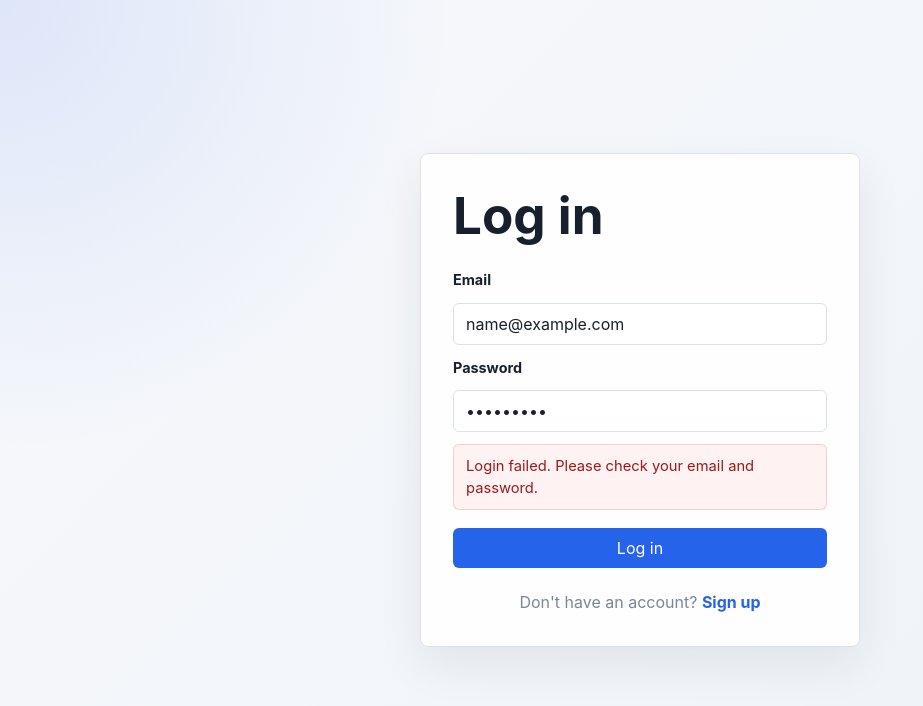
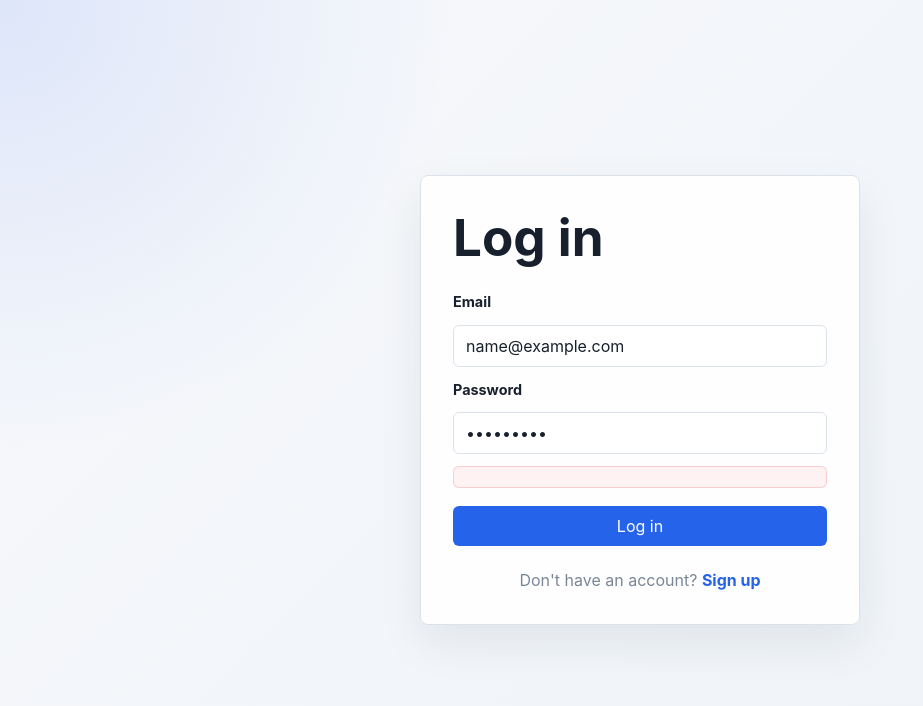
Before and after one commit to benoh5186/caption-ai-frontend, a React (Vite) app in the folder caption-ai/: page / in a window 1280 px wide. Both pictures are taken after typing "name@example.com", "Sample123" into the empty fields and a click on the button "Log in". Shown: the top 706 px of the page, without its empty margins (0-923 px from the left). Built offline with nearby package versions, Linux system fonts and the light colour scheme; no server answers.

Commit message:
set more precise error message for login page

```diff
--- a/caption-ai/src/components/upload.jsx
+++ b/caption-ai/src/components/upload.jsx
@@ -6,7 +6,7 @@ import {fetchSessionVideo} from "../services/fetch-session-video"
 export function Upload({sessionId, onUploadComplete, onError, job, onSetJob, onClearJob}) {
     const[videoUploading, setVideoUploading] = useState(false);
     const [videoUrl, setVideoUrl] = useState(null);
-    const[uploadFailed, setUploadFailed] = useState(false);
+    const[uploadFailed, setUploadFailed] = useState(null);
     const [isDragging, setDragging] = useState(false);
 
     useEffect(() => {
@@ -68,7 +68,6 @@ export function Upload({sessionId, onUploadComplete, onError, job, onSetJob, onC
         try {
             const uploadJobId = await uploadVideo(sessionId, videoFile)
             onSetJob(uploadJobId)
-            const vidBlob = await
             setVideoUrl({videoUrl: URL.createObjectURL(videoFile)})
         }
         catch {
--- a/caption-ai/src/pages/login.jsx
+++ b/caption-ai/src/pages/login.jsx
@@ -7,7 +7,7 @@ export default function Login({ onLoginSuccess, onSignUpClick }) {
     const [email, setEmail] = useState("")
     const [password, setPassword] = useState("")
     const [isSubmitting, setIsSubmitting] = useState(false)
-    const [error, setError] = useState(false)
+    const [error, setError] = useState(null)
 
     useEffect(() => {
         async function authenticateUser() {
@@ -35,8 +35,13 @@ export default function Login({ onLoginSuccess, onSignUpClick }) {
             })
 
             if (!response.ok) {
-                console.log(response.status)
-                setError(true)
+                const status = response.status
+                console.log(status)
+                if (status === 401) {
+                    setError({message : "Invalid email or password. Please try again."})
+                    return
+                }
+                setError({message : "Couldn't login. Please try again later."})
                 return
             }
 
@@ -78,7 +83,7 @@ export default function Login({ onLoginSuccess, onSignUpClick }) {
 
                     {error && (
                         <p className="login-error" role="alert">
-                            Login failed. Please check your email and password.
+                            {error?.message}
                         </p>
                     )}
 
```
